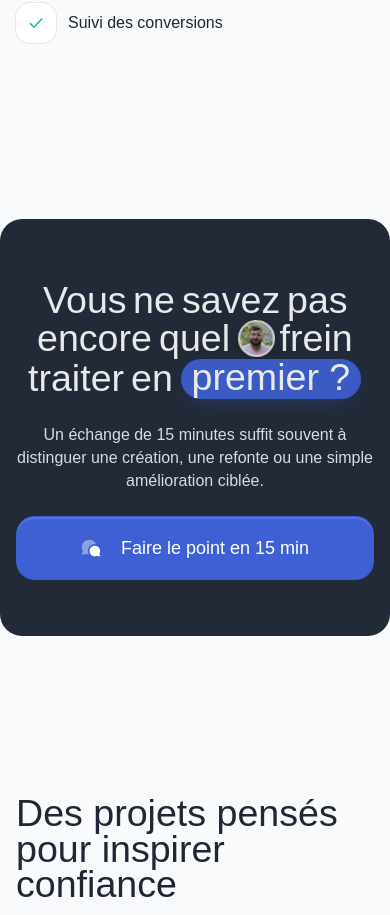
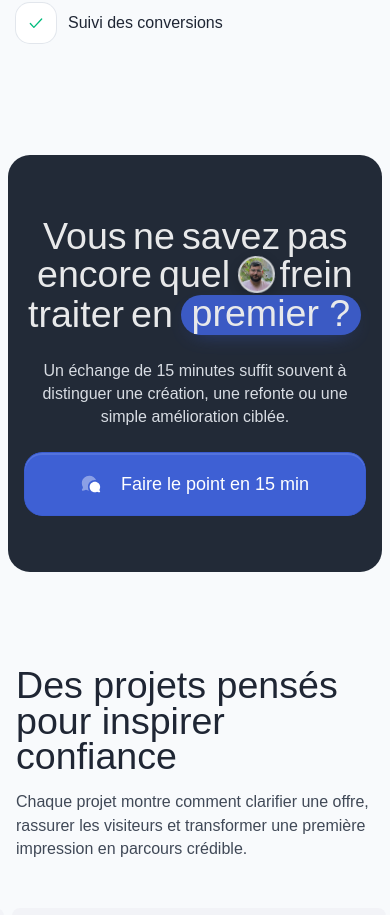
Before and after one commit to WillFDA/williamdeazevedo2025, an Astro site: page /services in a window 390 px wide. Shown: the part 5759-6674 px from the top of the page. Built offline with nearby package versions, Linux system fonts and the light colour scheme; Astro itself is replaced by a stand-in of ours.

Commit message:
fix(ui): align dark callout spacing

```diff
--- a/src/components/AboutCallout.astro
+++ b/src/components/AboutCallout.astro
@@ -4,6 +4,7 @@ import Msgs from "./icons/nucleo/msgs-fill.svg";
 import UserHeart from "./icons/nucleo/user-heart-fill.svg";
 import ViewAll from "./icons/nucleo/view-all-fill.svg";
 import WindowLayout from "./icons/nucleo/window-layout-fill.svg";
+import DarkCalloutShell from "./ui/DarkCalloutShell.astro";
 import williamPortrait from "../assets/williamdeazevedo.webp";
 
 interface Props {
@@ -34,8 +35,7 @@ const aboutPoints = [
 ];
 ---
 
-<section class="relative left-1/2 isolate w-[calc(100dvw-1rem)] -translate-x-1/2 overflow-hidden rounded-3xl bg-coffee-300 py-14 sm:w-[calc(100dvw-2rem)] sm:py-24 md:rounded-4xl md:py-28">
-    <div class="relative z-10 mx-auto flex max-w-5xl flex-col gap-8 px-4 sm:gap-10 sm:px-8 md:gap-12">
+<DarkCalloutShell>
         <div class="mx-auto flex max-w-4xl flex-col items-center gap-6 text-center md:gap-7">
             <h2 class="section-heading section-heading--inverse flex flex-wrap justify-center gap-x-[0.18em]">
                 {
@@ -149,8 +149,7 @@ const aboutPoints = [
             <span>Me contacter</span>
         </button>
         <slot />
-    </div>
-</section>
+</DarkCalloutShell>
 
 <style>
     .about-callout-title-word {
--- a/src/components/DiagnosticCta.astro
+++ b/src/components/DiagnosticCta.astro
@@ -1,5 +1,6 @@
 ---
 import Msgs from "@/components/icons/nucleo/msgs-fill.svg";
+import DarkCalloutShell from "@/components/ui/DarkCalloutShell.astro";
 
 type TitlePart = {
     media?: boolean;
@@ -9,26 +10,18 @@ type TitlePart = {
 
 interface Props {
     buttonLabel: string;
-    class?: string;
     copy: string;
     location: string;
     titleParts: readonly TitlePart[];
 }
 
-const { buttonLabel, class: className, copy, location, titleParts } = Astro.props;
+const { buttonLabel, copy, location, titleParts } = Astro.props;
 ---
 
-<div
-    class:list={[
-        "w-full",
-        className,
-    ]}
+<DarkCalloutShell
+    class="diagnostic-cta flex items-center text-snow-50"
+    data-diagnostic-cta
 >
-    <section
-        class="diagnostic-cta relative isolate flex items-center overflow-hidden rounded-3xl bg-coffee-300 py-14 text-snow-50 sm:py-24 md:rounded-4xl md:py-28"
-        data-diagnostic-cta
-    >
-        <div class="relative z-10 mx-auto flex w-full max-w-7xl flex-col gap-8 px-4 sm:gap-10 sm:px-8 md:gap-12">
             <div class="mx-auto flex max-w-6xl flex-col items-center gap-6 text-center md:gap-7">
                 <h2
                     class="diagnostic-cta__title section-heading section-heading--inverse flex flex-wrap justify-center gap-x-[0.18em]"
@@ -78,9 +71,7 @@ const { buttonLabel, class: className, copy, location, titleParts } = Astro.prop
                 <Msgs aria-hidden="true" class="size-5" />
                 <span>{buttonLabel}</span>
             </button>
-        </div>
-    </section>
-</div>
+</DarkCalloutShell>
 
 <script>
     import { gsap } from "gsap";
--- a/src/components/SeoServicePage.astro
+++ b/src/components/SeoServicePage.astro
@@ -329,7 +329,6 @@ const breadcrumbJsonLd = {
 
         <DiagnosticCta
             buttonLabel="Vérifier le bon service"
-            class="relative left-1/2 w-[calc(100dvw-1rem)] -translate-x-1/2 sm:w-[calc(100dvw-2rem)]"
             copy="On regarde votre situation, ce qui bloque aujourd'hui et la prochaine étape réaliste avant de parler solution."
             location={`service-${service.slug}-final`}
             titleParts={finalCtaTitleParts}
--- /dev/null
+++ b/src/components/ui/DarkCalloutShell.astro
@@ -0,0 +1,21 @@
+---
+import type { HTMLAttributes } from "astro/types";
+
+type Props = HTMLAttributes<"section">;
+
+const { class: className, ...attributes } = Astro.props;
+---
+
+<section
+    {...attributes}
+    class:list={[
+        "relative left-1/2 isolate w-[calc(100dvw-1rem)] -translate-x-1/2 overflow-hidden rounded-3xl bg-coffee-300 py-14 sm:w-[calc(100dvw-2rem)] sm:py-24 md:rounded-4xl md:py-28",
+        className,
+    ]}
+>
+    <div
+        class="relative z-10 mx-auto flex w-full max-w-5xl flex-col gap-8 px-4 sm:gap-10 sm:px-8 md:gap-12"
+    >
+        <slot />
+    </div>
+</section>
--- a/src/pages/realisations/index.astro
+++ b/src/pages/realisations/index.astro
@@ -55,7 +55,6 @@ const realisationsDiagnosticTitleParts = [
         </section>
 
         <DiagnosticCta
-            class="px-4 sm:px-6 lg:px-8"
             titleParts={realisationsDiagnosticTitleParts}
             copy="Chaque réalisation aide à situer le besoin : créer une présence claire, refaire un site qui bloque ou renforcer une base déjà en ligne."
             buttonLabel="Faire le point en 15 min"
--- a/src/pages/services/index.astro
+++ b/src/pages/services/index.astro
@@ -196,7 +196,6 @@ const servicesDiagnosticTitleParts = [
     </div>
 
     <DiagnosticCta
-        class="relative left-1/2 w-[calc(100dvw-1rem)] -translate-x-1/2 py-16 sm:w-[calc(100dvw-2rem)] md:py-24"
         titleParts={servicesDiagnosticTitleParts}
         copy="Un échange de 15 minutes suffit souvent à distinguer une création, une refonte ou une simple amélioration ciblée."
         buttonLabel="Faire le point en 15 min"
--- a/src/pages/tarif-creation-site-internet.astro
+++ b/src/pages/tarif-creation-site-internet.astro
@@ -462,7 +462,6 @@ const breadcrumbJsonLd = {
 
         <DiagnosticCta
             buttonLabel="Demander un devis gratuit"
-            class="relative left-1/2 w-[calc(100dvw-1rem)] -translate-x-1/2 sm:w-[calc(100dvw-2rem)]"
             copy="On regarde votre point de départ, ce qui existe déjà, ce qui manque et la prochaine étape réaliste : création, refonte ou interface produit."
             location="tarif-creation-site-internet-final"
             titleParts={finalCtaTitleParts}
```
